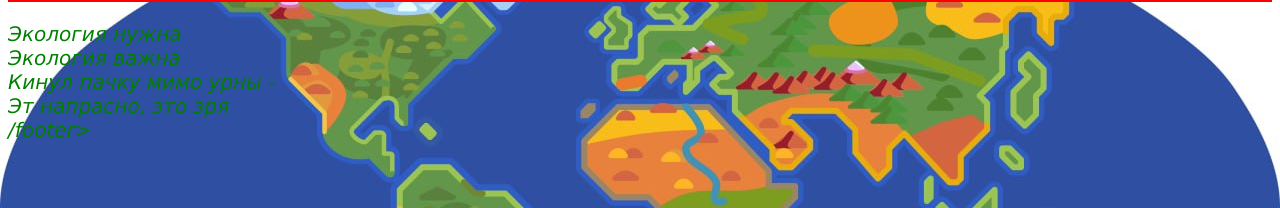
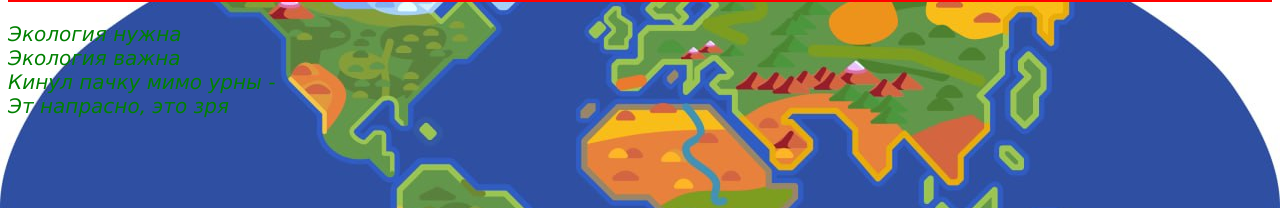
Before and after one commit to FayzullinRavil/Site, a plain HTML site: page index.html in a window 1280 px wide. Shown: the part 113-321 px from the top of the page. Drawn offline with Linux system fonts and the light colour scheme.

Commit message:
Update index.html

```diff
--- a/index.html
+++ b/index.html
@@ -18,6 +18,6 @@
 Эт напрасно, это зря
 </article>
 
-<footer>/footer>
+<footer></footer>
 </body>
 </html>
```
